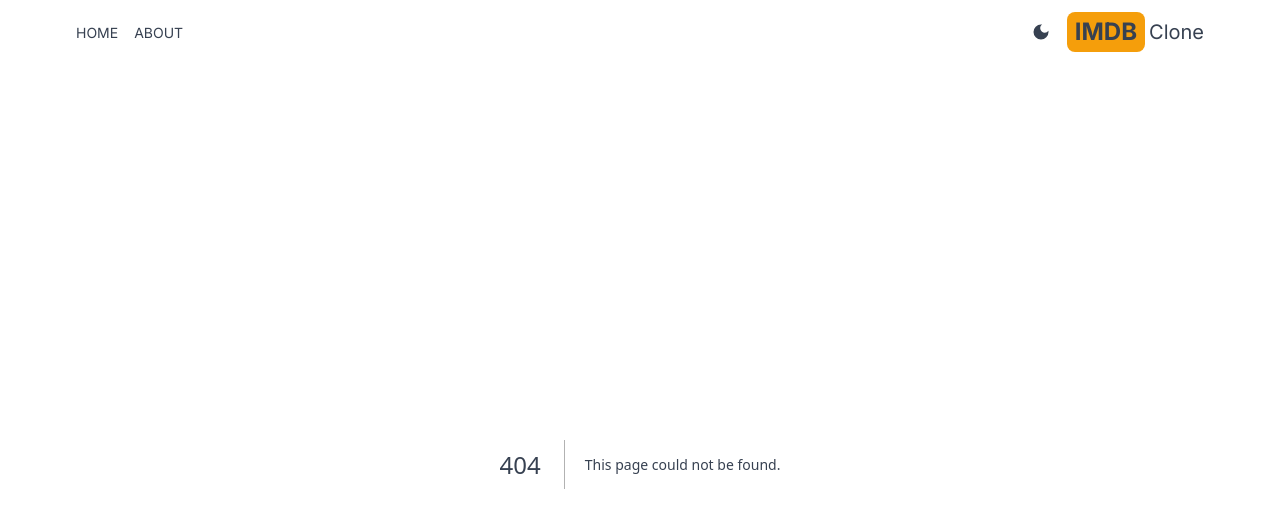
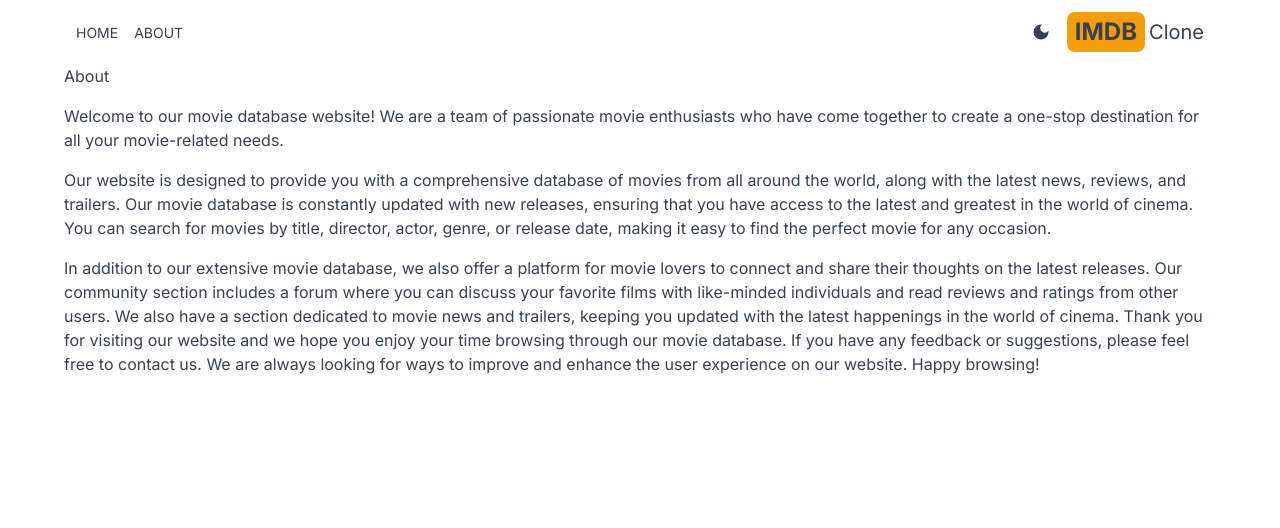
Before and after one commit to georgeliu8110/imdb-next, a Next.js app: page /about in a window 1280 px wide. Before the commit this address had no page. Shown: the top 528 px of the page. Built offline with nearby package versions, Linux system fonts and the light colour scheme.

Commit message:
add about page

```diff
--- /dev/null
+++ b/src/app/about/page.jsx
@@ -0,0 +1,36 @@
+export default function About() {
+  return (
+    <div className='max-w-6xl mx-auto space-y-4'>
+      <h1>About</h1>
+      <p>
+        Welcome to our movie database website! We are a team of passionate movie
+        enthusiasts who have come together to create a one-stop destination for
+        all your movie-related needs.
+      </p>
+
+      <p>
+        Our website is designed to provide you with a comprehensive database of
+        movies from all around the world, along with the latest news, reviews,
+        and trailers. Our movie database is constantly updated with new
+        releases, ensuring that you have access to the latest and greatest in
+        the world of cinema. You can search for movies by title, director,
+        actor, genre, or release date, making it easy to find the perfect movie
+        for any occasion.
+      </p>
+
+      <p>
+        In addition to our extensive movie database, we also offer a platform
+        for movie lovers to connect and share their thoughts on the latest
+        releases. Our community section includes a forum where you can discuss
+        your favorite films with like-minded individuals and read reviews and
+        ratings from other users. We also have a section dedicated to movie news
+        and trailers, keeping you updated with the latest happenings in the
+        world of cinema. Thank you for visiting our website and we hope you
+        enjoy your time browsing through our movie database. If you have any
+        feedback or suggestions, please feel free to contact us. We are always
+        looking for ways to improve and enhance the user experience on our
+        website. Happy browsing!
+      </p>
+    </div>
+  )
+}
```
